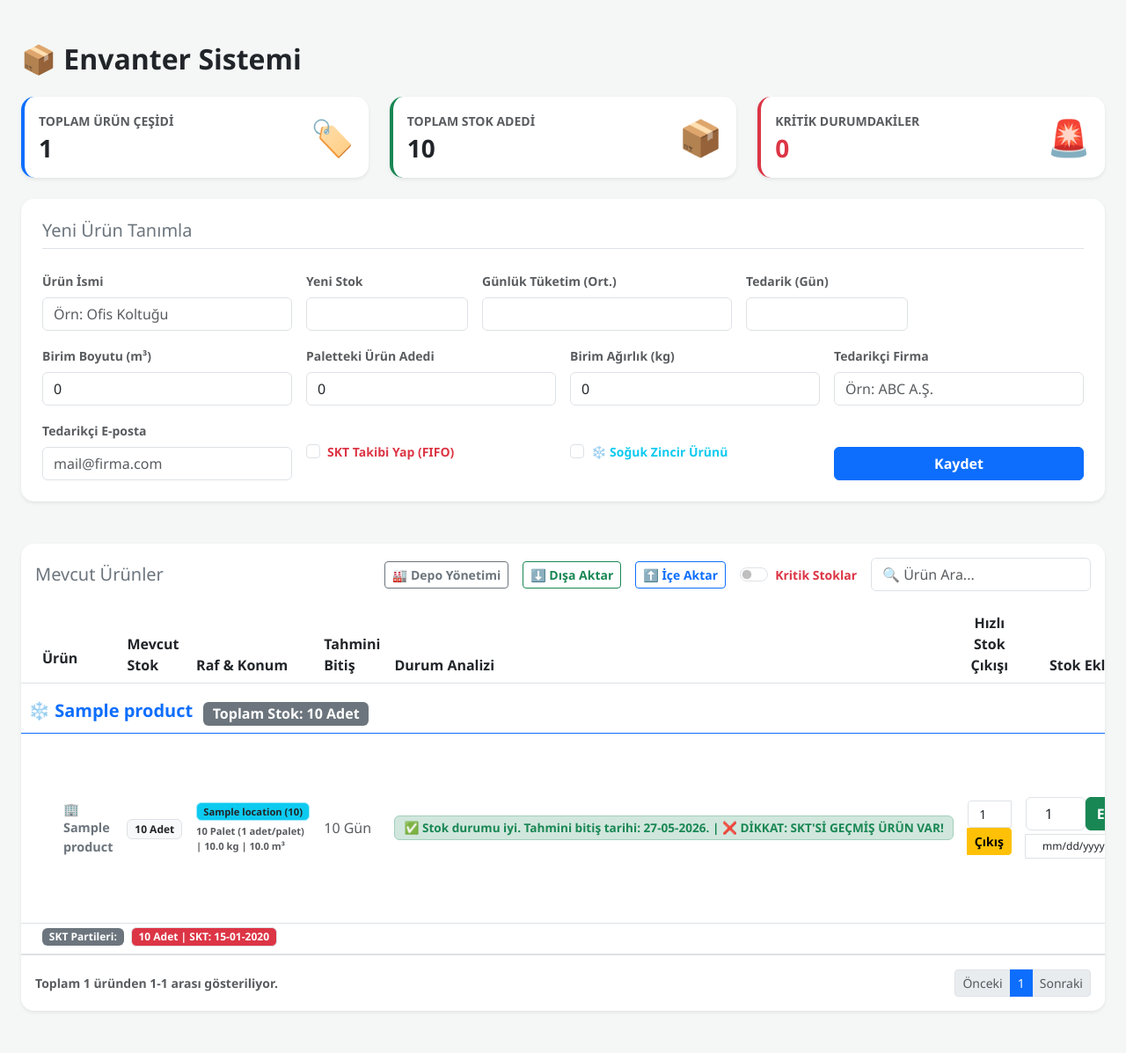
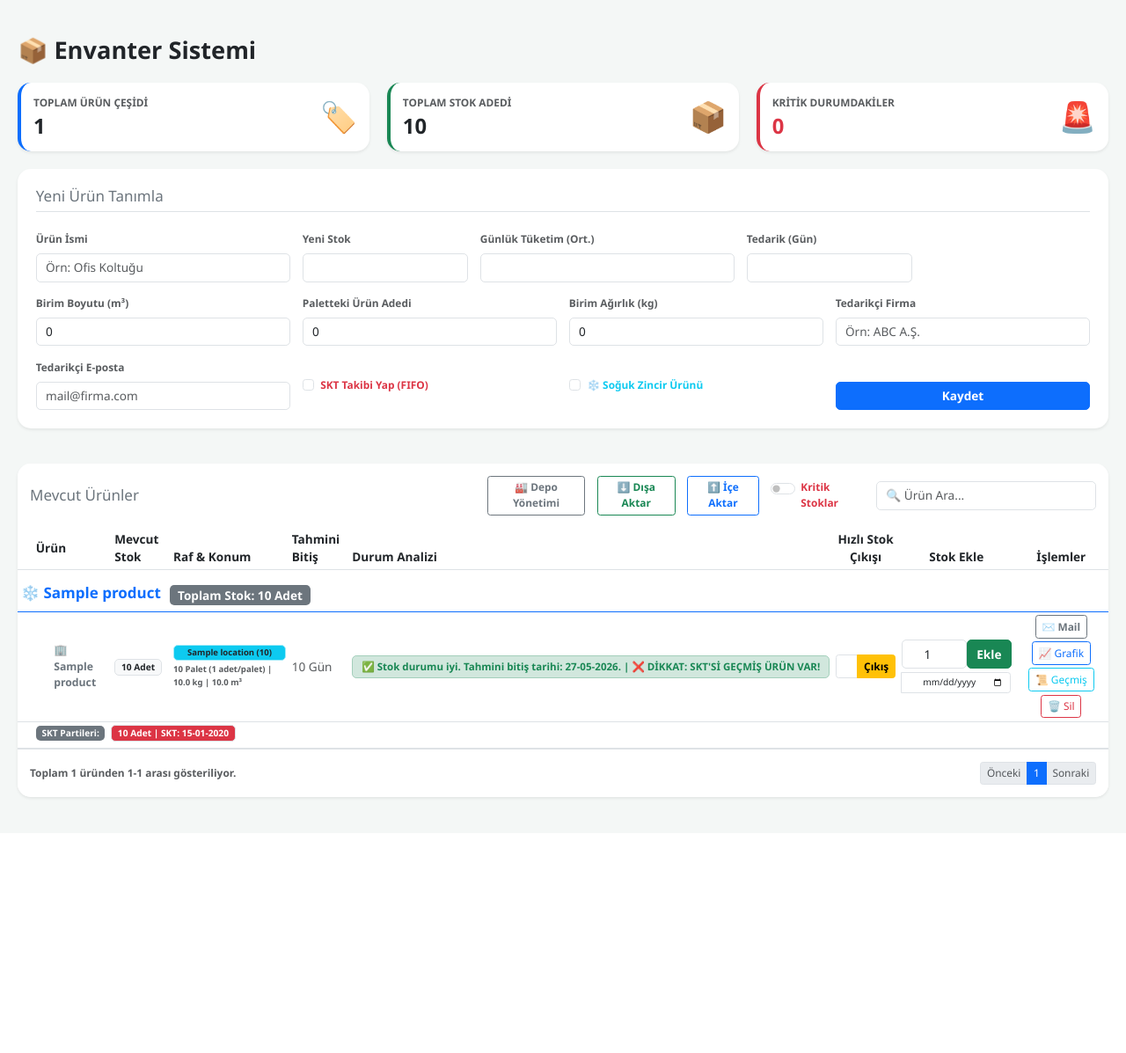
Before and after one commit to galactic-droid/Inventory-Management-System, a FastAPI app: page /dashboard in a window 1280 px wide. Shown: the whole page at 88% size. After the commit the page ends 910 px from the top, so only its background shows below. Run offline with FastAPI, Linux system fonts and the light colour scheme; tables that the repository leaves empty hold one stand-in row (values such as "Sample post").

Commit message:
Arayüz: Tablo ve genel sayfa tasarımı ekrana sığacak şekilde küçültüldü

```diff
--- a/templates/index.html
+++ b/templates/index.html
@@ -7,6 +7,7 @@
     <!-- Chart.js Kütüphanesi -->
     <script src="https://cdn.jsdelivr.net/npm/chart.js"></script>
     <style>
+        html { font-size: 85%; } /* Tüm sayfanın (yazılar, butonlar, ikonlar, boşluklar) boyutunu %85'e düşürür. */
         body { background-color: #f4f7f6; font-family: 'Segoe UI', Tahoma, Geneva, Verdana, sans-serif; }
         .card { border: none; border-radius: 15px; }
         .badge-status { font-size: 0.85rem; padding: 6px 10px; }
@@ -142,8 +143,8 @@
                     <input type="text" id="searchInput" class="form-control" style="max-width: 250px;" placeholder="🔍 Ürün Ara...">
                 </div>
             </div>
-            <div class="card-body p-0">
-                <table id="productTable" class="table table-hover mb-0 align-middle">
+            <div class="card-body p-0 table-responsive">
+                <table id="productTable" class="table table-hover table-sm mb-0 align-middle">
                     <thead class="bg-light">
                         <tr>
                             <th class="ps-4 py-3">Ürün</th>
--- a/templates/warehouse_map.html
+++ b/templates/warehouse_map.html
@@ -5,6 +5,7 @@
     <title>Depo Yönetimi & Haritası</title>
     <link href="https://cdn.jsdelivr.net/npm/bootstrap@5.3.0/dist/css/bootstrap.min.css" rel="stylesheet">
     <style>
+        html { font-size: 75%; } /* Tüm arayüzü %85 boyutuna küçültür */
         body { background-color: #f4f7f6; font-family: 'Segoe UI', Tahoma, Geneva, Verdana, sans-serif; }
         .shelf-card { transition: all 0.2s ease-in-out; }
         .shelf-card:hover { transform: translateY(-5px); box-shadow: 0 8px 25px rgba(0,0,0,0.1) !important; }
```
